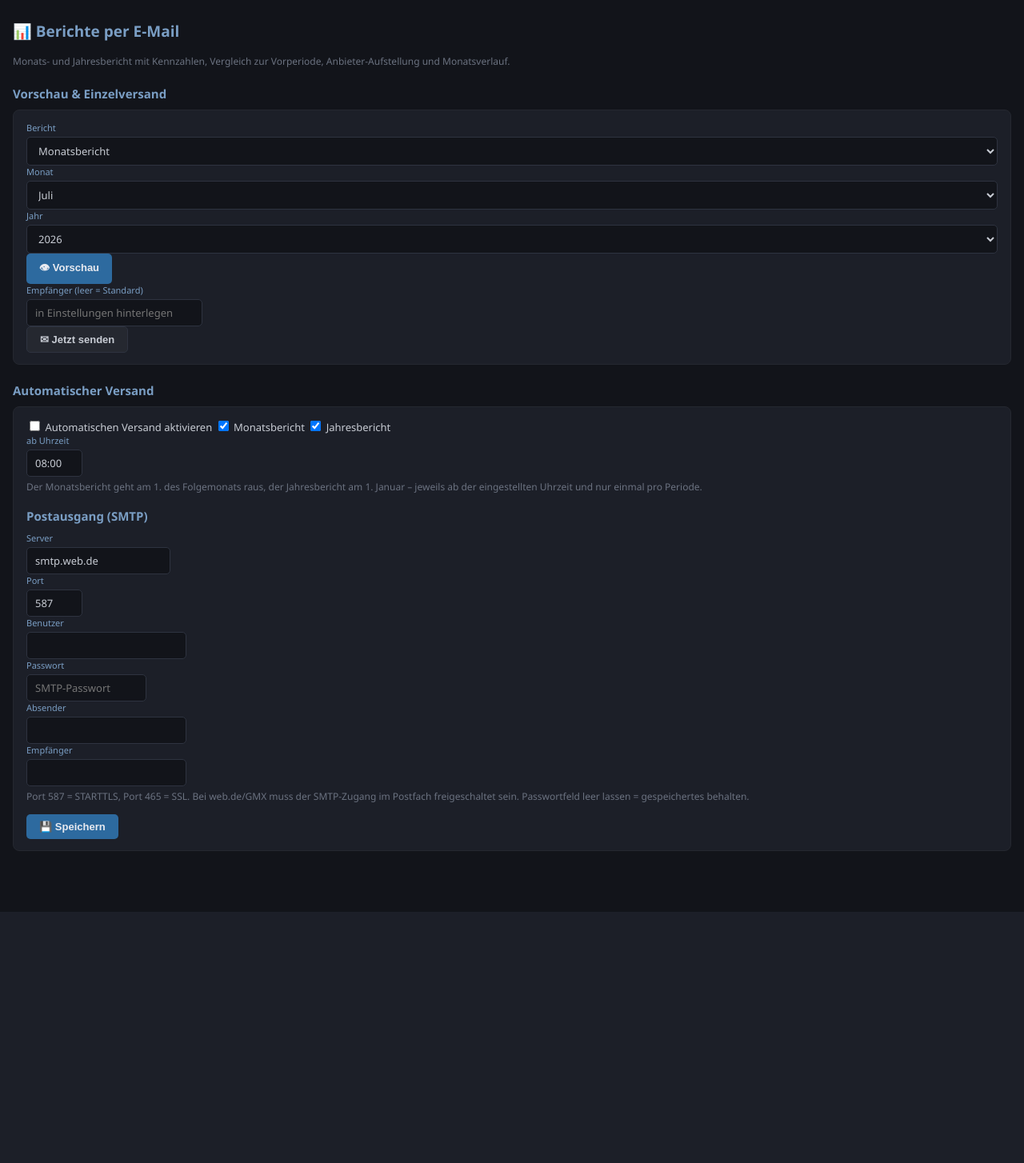
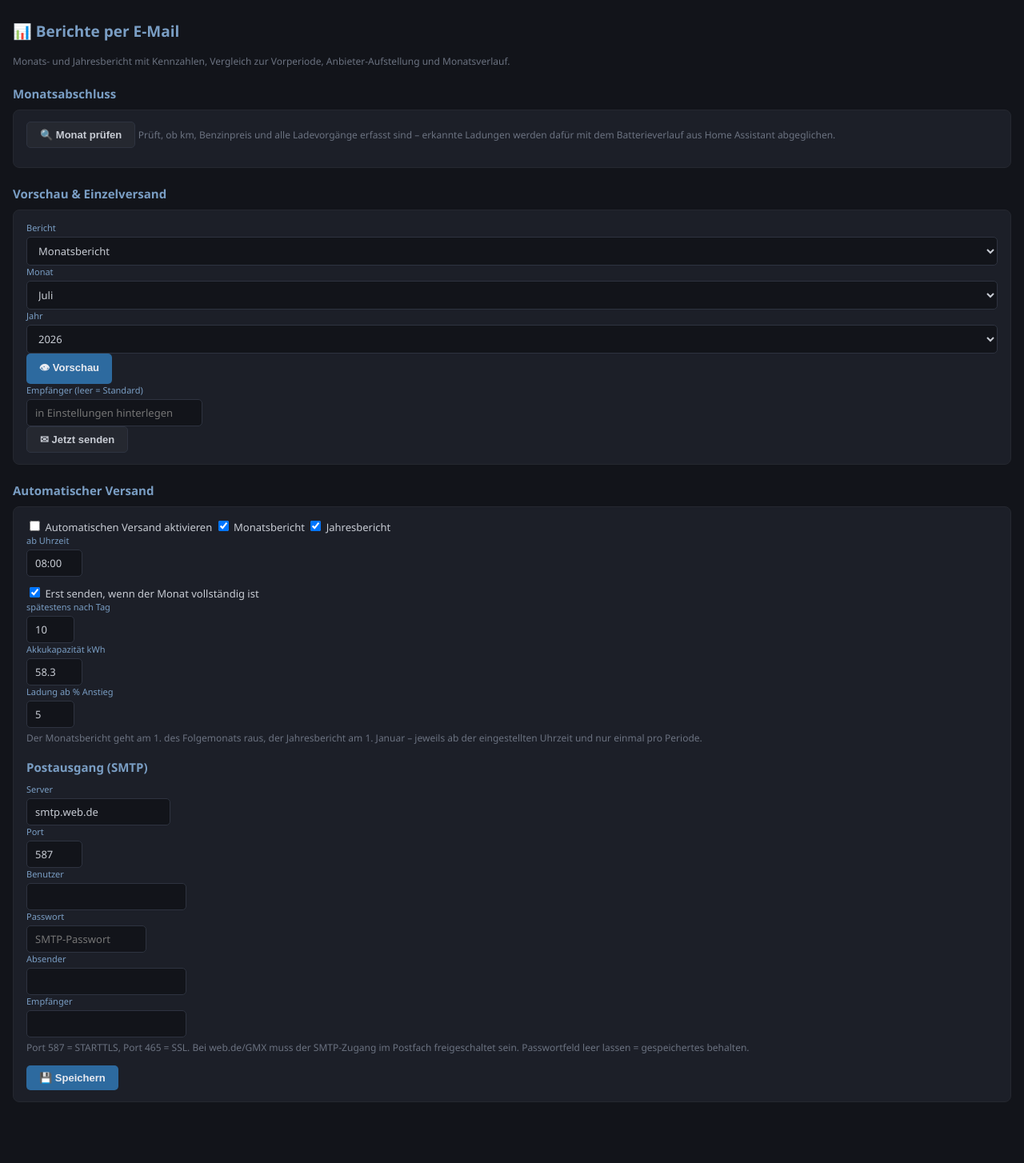
Before and after one commit to HasenbeinMH/ev-tracker-ha, a FastAPI app: page /berichte in a window 1280 px wide. Shown: the part 45-1499 px from the top of the page at 80% size. Before the commit the page ends 1185 px from the top, so only its background shows below. Run offline with FastAPI, Linux system fonts and the light colour scheme; data comes from the database, SQL or seed files in the repository.

Commit message:
Monatsabschluss: Bericht wartet auf vollstaendige Daten
Erkennt am Batterieverlauf aus HA, ob geladen wurde, und gleicht das mit den
erfassten Ladevorgaengen ab. Fehlt einer (auswaerts geladen, Beleg fehlt),
wartet der Monatsbericht - laengstens bis zum eingestellten Tag, dann geht er
mit Hinweis raus.

- ladeerkennung.py: Ladungen aus dem Batterieverlauf, Abgleich mit der DB
- Berichte-Seite: "Monat pruefen" mit Statusanzeige und offenen Punkten
- Einstellungen: Wartefrist, Akkukapazitaet, Mindestanstieg

Co-Authored-By: Claude Fable 5 <noreply@anthropic.com>

```diff
--- a/berichte.py
+++ b/berichte.py
@@ -227,7 +227,10 @@ def als_html(bericht: dict) -> str:
         f'<div class="kopf"><h1>&#9889; EV Tracker – {bericht["titel"]}</h1>'
         f'<div>Vergleich mit {bericht["vergleich_titel"]}</div></div>'
         '<div class="inhalt">'
-        f'<div style="margin:0 -1%">{kacheln}</div>'
+        + (f'<div style="background:#fff8e1;border:1px solid #e6d9a8;'
+           f'border-radius:6px;padding:10px 12px;font-size:12px;margin-bottom:14px">'
+           f'&#9888; {bericht["hinweis"]}</div>' if bericht.get("hinweis") else '')
+        + f'<div style="margin:0 -1%">{kacheln}</div>'
         f'<h2>Kennzahlen</h2><table>{tabelle}</table>'
         f'{anbieter_html}{monats_html}</div>'
         f'<div class="fuss">Automatisch erstellt vom EV Tracker am '
--- a/database.py
+++ b/database.py
@@ -418,6 +418,12 @@ MAIL_DEFAULTS = {
     # Merker, wann zuletzt versendet wurde (Format YYYY-MM bzw. YYYY)
     "mail_letzter_monat": "",
     "mail_letztes_jahr":  "",
+    # Auf vollstaendige Daten warten, bevor der Monatsbericht rausgeht
+    "bericht_warten":       "1",
+    "bericht_max_wartetage": "10",
+    # Ladeerkennung ueber den Batteriestand
+    "akku_kapazitaet_kwh":  "58.3",
+    "lade_min_anstieg":     "5",
 }
 
 
--- a/webapp/app.py
+++ b/webapp/app.py
@@ -22,6 +22,7 @@ from fastapi.templating import Jinja2Templates
 import database as db
 import berechnung
 import berichte
+import ladeerkennung
 import mailer
 import charts
 from ha_client import HAClient, InfluxClient
@@ -690,6 +691,40 @@ def berichte_seite(request: Request):
                   jahr=v_jahr, monat=v_monat)
 
 
+def _monat_pruefen(jahr: int, monat: int) -> dict:
+    """Ist der Monat abschlussreif? Prueft Datenbestand und offene Ladevorgaenge."""
+    import calendar
+    schluessel = f"{jahr}-{monat:02d}"
+    letzter = calendar.monthrange(jahr, monat)[1]
+
+    fahrten = {f["monat"]: f["km"] for f in db.get_fahrten_monate()}
+    preise = {b["monat"] for b in db.get_benzinpreise()}
+    lade = db.get_ladevorgaenge_zeitraum(f"{schluessel}-01", f"{schluessel}-{letzter:02d}")
+
+    offen = []
+    if not fahrten.get(schluessel):
+        offen.append("Gefahrene Kilometer fehlen")
+    if schluessel not in preise:
+        offen.append("Benzinpreis fehlt")
+    if not lade:
+        offen.append("Keine Ladevorgänge erfasst")
+
+    # Auswärts geladen, aber kein Beleg erfasst?
+    ladung = ladeerkennung.pruefe_monat(jahr, monat)
+    if ladung["status"] == "fehlend":
+        offen.append(ladung["meldung"])
+
+    return {"monat": schluessel, "bereit": not offen, "offen": offen,
+            "ladeerkennung": ladung,
+            "km": fahrten.get(schluessel), "ladevorgaenge": len(lade)}
+
+
+@app.get("/api/bericht/pruefung")
+def bericht_pruefung(jahr: int = 0, monat: int = 0):
+    jetzt = datetime.now()
+    return _monat_pruefen(jahr or jetzt.year, monat or jetzt.month)
+
+
 @app.get("/api/bericht/vorschau", response_class=HTMLResponse)
 def bericht_vorschau(typ: str = "monat", jahr: int = 0, monat: int = 0):
     jetzt = datetime.now()
@@ -715,12 +750,14 @@ async def einstellungen_mail(request: Request):
     form = await request.form()
     felder = ["mail_smtp_server", "mail_smtp_port", "mail_benutzer",
               "mail_passwort", "mail_absender", "mail_empfaenger",
-              "mail_uhrzeit"]
+              "mail_uhrzeit", "bericht_max_wartetage",
+              "akku_kapazitaet_kwh", "lade_min_anstieg"]
     werte = {k: str(form.get(k, "")).strip() for k in felder if k in form}
     # Leeres Passwortfeld = gespeichertes Passwort behalten
     if werte.get("mail_passwort") == "":
         werte.pop("mail_passwort", None)
-    for schalter in ["mail_aktiv", "mail_monat_aktiv", "mail_jahr_aktiv"]:
+    for schalter in ["mail_aktiv", "mail_monat_aktiv", "mail_jahr_aktiv",
+                     "bericht_warten"]:
         werte[schalter] = "1" if form.get(schalter) else "0"
     db.set_einstellungen(werte)
     return RedirectResponse("/berichte", status_code=303)
@@ -747,7 +784,23 @@ def _versand_pruefen():
                            else (jetzt.year - 1, 12))
         marke = f"{v_jahr}-{v_monat:02d}"
         if cfg.get("mail_letzter_monat") != marke:
+            hinweis = ""
+            if cfg.get("bericht_warten", "1") == "1":
+                try:
+                    wartetage = int(cfg.get("bericht_max_wartetage") or 10)
+                except ValueError:
+                    wartetage = 10
+                pruefung = _monat_pruefen(v_jahr, v_monat)
+                if not pruefung["bereit"]:
+                    if jetzt.day <= wartetage:
+                        print(f"[Bericht] {marke} noch nicht abschlussreif: "
+                              f"{'; '.join(pruefung['offen'])}", flush=True)
+                        return
+                    hinweis = ("Hinweis: Der Monat war beim Versand noch unvollständig – "
+                               + "; ".join(pruefung["offen"]))
             bericht = berichte.monatsbericht(v_jahr, v_monat)
+            if hinweis:
+                bericht["hinweis"] = hinweis
             ok, meldung = mailer.sende_mail(
                 betreff=f"EV Tracker – {bericht['titel']}",
                 html=berichte.als_html(bericht),
--- a/webapp/templates/berichte.html
+++ b/webapp/templates/berichte.html
@@ -6,6 +6,18 @@
   Monats- und Jahresbericht mit Kennzahlen, Vergleich zur Vorperiode,
   Anbieter-Aufstellung und Monatsverlauf.
 </p>
+
+<h2>Monatsabschluss</h2>
+<div class="card">
+  <div class="inline">
+    <button type="button" class="secondary" onclick="pruefen(this)">🔍 Monat prüfen</button>
+    <span class="hint" style="align-self:center; margin:0">
+      Prüft, ob km, Benzinpreis und alle Ladevorgänge erfasst sind – erkannte
+      Ladungen werden dafür mit dem Batterieverlauf aus Home Assistant abgeglichen.
+    </span>
+  </div>
+  <div id="pruef-ergebnis" style="margin-top:10px; font-size:13px"></div>
+</div>
 
 <h2>Vorschau &amp; Einzelversand</h2>
 <div class="card">
@@ -63,6 +75,21 @@
       <input name="mail_uhrzeit" value="{{ mail.mail_uhrzeit }}" style="width:70px">
     </label>
   </div>
+  <div class="inline" style="margin-top:10px">
+    <label style="flex-direction:row; align-items:center; gap:6px; font-size:13px">
+      <input type="checkbox" name="bericht_warten" value="1" {{ "checked" if mail.bericht_warten == "1" }}>
+      Erst senden, wenn der Monat vollständig ist
+    </label>
+    <label class="feld">spätestens nach Tag
+      <input name="bericht_max_wartetage" value="{{ mail.bericht_max_wartetage }}" style="width:60px">
+    </label>
+    <label class="feld">Akkukapazität kWh
+      <input name="akku_kapazitaet_kwh" value="{{ mail.akku_kapazitaet_kwh }}" style="width:70px">
+    </label>
+    <label class="feld">Ladung ab % Anstieg
+      <input name="lade_min_anstieg" value="{{ mail.lade_min_anstieg }}" style="width:60px">
+    </label>
+  </div>
   <p class="hint">
     Der Monatsbericht geht am 1. des Folgemonats raus, der Jahresbericht am 1. Januar –
     jeweils ab der eingestellten Uhrzeit und nur einmal pro Periode.
@@ -101,6 +128,39 @@
 </form>
 
 <script>
+async function pruefen(btn) {
+  const box = document.getElementById("pruef-ergebnis");
+  const jahr = document.getElementById("jahr").value;
+  const monat = document.getElementById("monat").value;
+  btn.disabled = true;
+  box.innerHTML = "<span class='muted'>Prüfe – Batterieverlauf wird aus HA geholt …</span>";
+  try {
+    const r = await fetch(`/api/bericht/pruefung?jahr=${jahr}&monat=${monat}`);
+    const d = await r.json();
+    let html = d.bereit
+      ? `<span class="gruen"><strong>✓ ${d.monat} ist abschlussreif</strong></span>`
+      : `<span class="gelb"><strong>⚠ ${d.monat} ist noch nicht vollständig</strong></span>`;
+    if (d.offen && d.offen.length) {
+      html += "<ul style='margin:6px 0 0 18px; padding:0'>" +
+              d.offen.map(o => `<li>${o}</li>`).join("") + "</ul>";
+    }
+    const le = d.ladeerkennung || {};
+    html += `<div class="hint" style="margin-top:8px">Ladeerkennung: ${le.meldung || "–"}`;
+    if (le.fehlend && le.fehlend.length) {
+      html += "<table style='margin-top:6px'><tr><th>Datum</th><th>Batterie</th><th>geschätzt</th></tr>" +
+        le.fehlend.map(f =>
+          `<tr><td>${f.datum}</td><td>${f.von_prozent} % → ${f.bis_prozent} %</td>` +
+          `<td>~${f.kwh} kWh</td></tr>`).join("") + "</table>" +
+        "<div style='margin-top:6px'>Diese Ladevorgänge im Reiter " +
+        "<a href='/laden' style='color:#7a9ec4'>Laden</a> nachtragen.</div>";
+    }
+    box.innerHTML = html + "</div>";
+  } catch (e) {
+    box.innerHTML = "<span class='rot'>✗ " + e + "</span>";
+  }
+  btn.disabled = false;
+}
+
 function typWechsel() {
   const jahr = document.getElementById("typ").value === "jahr";
   document.getElementById("monat-feld").style.display = jahr ? "none" : "";
```
Also changed, not shown: ladeerkennung.py (added, +166 -0 lines), webapp/README.md.
